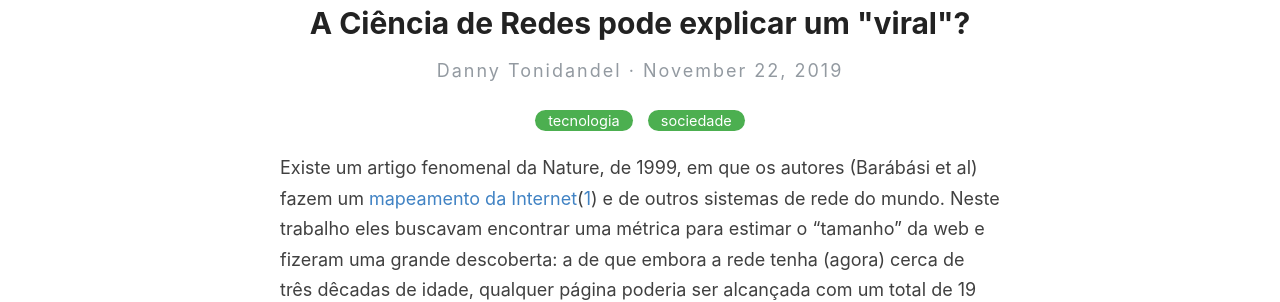
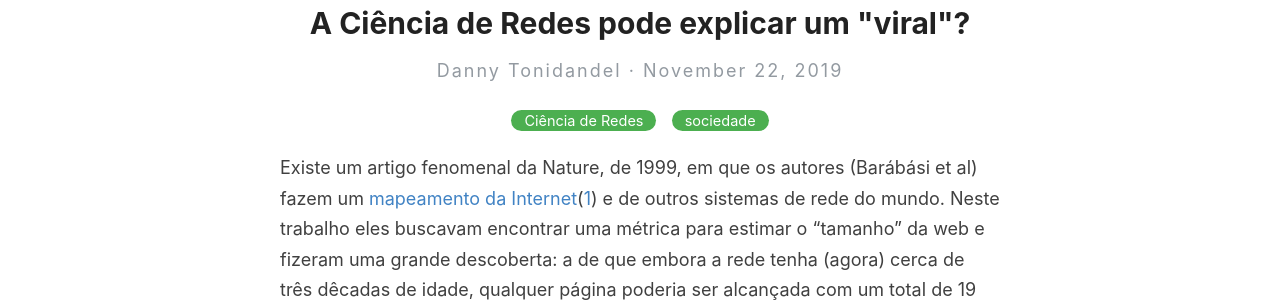
Before and after one commit to tonidandel/otelegrafo_, a Jekyll site: the page built from _posts/2019-11-22-redes-complexas-podem-explicar-fenomenos-sociais.md, in a window 1280 px wide. Shown: the part 189-491 px from the top of the page. Built offline with Jekyll 4.4.1, drawn with Linux system fonts in a browser that asks for light colours.

Commit message:
post-update

```diff
--- a/_posts/2019-11-22-redes-complexas-podem-explicar-fenomenos-sociais.md
+++ b/_posts/2019-11-22-redes-complexas-podem-explicar-fenomenos-sociais.md
@@ -1,7 +1,7 @@
 ---
 layout: post
 title: A Ciência de Redes pode explicar um "viral"?
-categories: [tecnologia,sociedade]
+categories: [Ciência de Redes,sociedade]
 ---
 
 Existe um artigo fenomenal da Nature, de 1999, em que os autores (Barábási et
```
